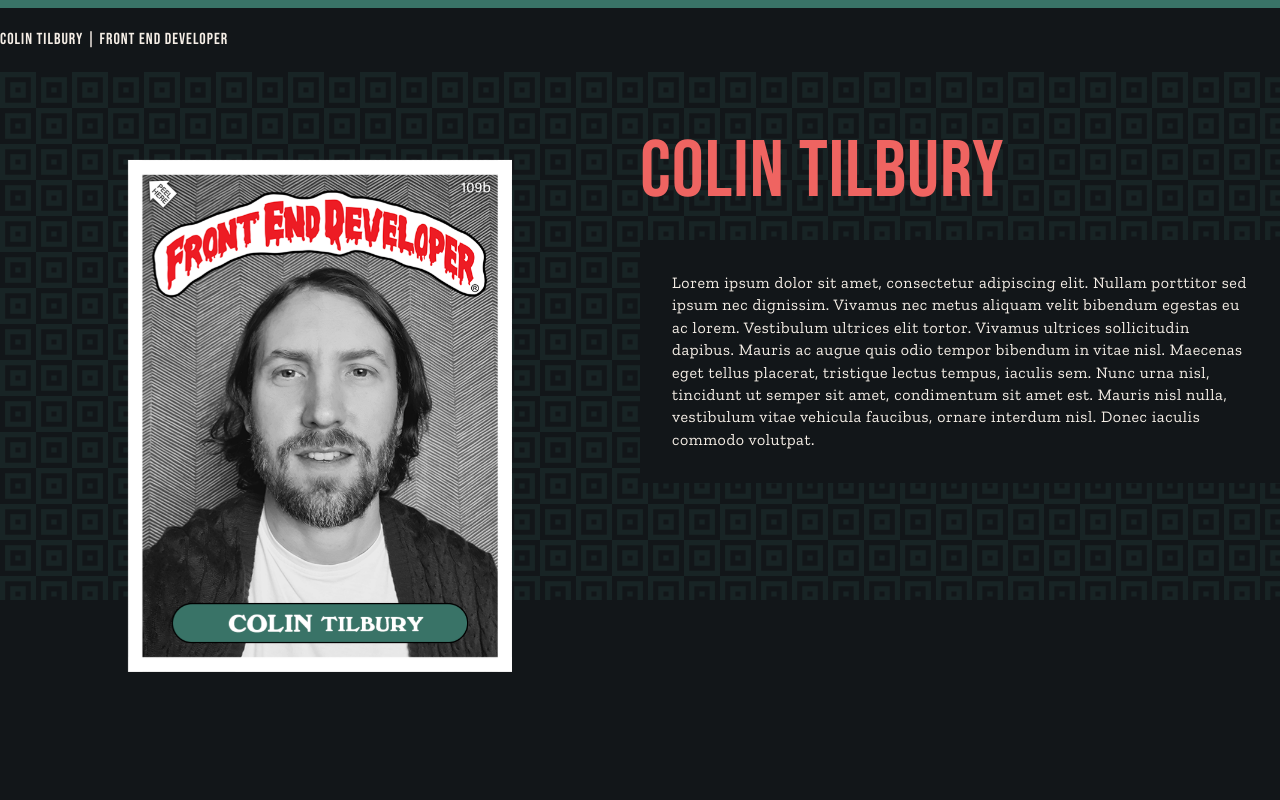
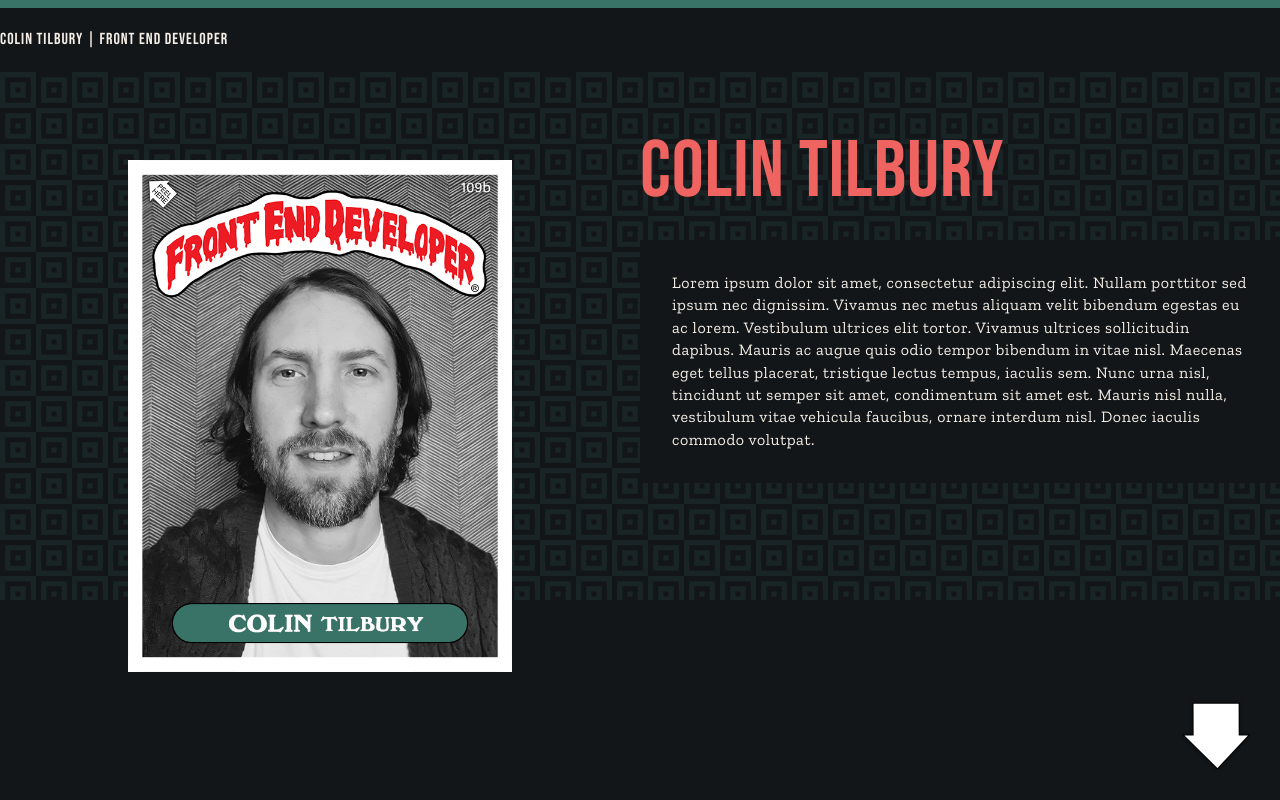
Before and after one commit to ctilbury/portfolio, a Vue app: page / in a window 1280 px wide. Shown: the top 800 px of the page. Built offline with nearby package versions, Linux system fonts and the light colour scheme.

Commit message:
added nav arrows

```diff
--- a/src/App.vue
+++ b/src/App.vue
@@ -2,13 +2,28 @@
   <div>
     <header-bar />
     <main>
-      <section id="about-section">
+      <section
+        id="about-section"
+        ref="aboutSection"
+      >
         <sticker />
         <about />
       </section>
-      <section id="projects-section"></section>
-      <section id="contact-section"></section>
+      <section
+        id="projects-section"
+        ref="projectsSection"
+      >
+      </section>
+      <section
+        id="contact-section"
+        ref="contactSection"
+      >
+      </section>
     </main>
+    <arrows
+      :section="currentSection"
+      @scrollToSection="scrollToSection"
+    />
     <modal
       v-if="showModal"
       @close="showModal = false"
@@ -22,6 +37,7 @@
 import HeaderBar from './components/HeaderBar.vue'
 import Sticker from './components/Sticker.vue'
 import About from './components/About.vue'
+import Arrows from './components/Arrows.vue'
 import Modal from './components/Modal.vue'
 
 export default {
@@ -29,11 +45,23 @@ export default {
     HeaderBar,
     Sticker,
     About,
+    Arrows,
     Modal
   },
   data() {
     return {
+      currentSection: 'about',
       showModal: false
+    }
+  },
+  methods: {
+    scrollToSection(newSection) {
+      this.currentSection = newSection
+      const el = this.$refs[`${newSection}Section`]
+
+      if (el) {
+        el.scrollIntoView({ behavior: 'smooth' })
+      }
     }
   }
 }
--- a/src/assets/styles/base.scss
+++ b/src/assets/styles/base.scss
@@ -23,49 +23,3 @@ p {
   line-height: 1.4;
   font-weight: 300;
 }
-
-a {
-  font-weight: 500;
-  color: #646cff;
-  text-decoration: inherit;
-}
-
-a:hover {
-  color: #535bf2;
-}
-
-body {
-  min-width: 320px;
-  min-height: 100vh;
-}
-
-// h1 {
-//   font-size: 3.2em;
-//   line-height: 1.1;
-// }
-
-button {
-  border-radius: 8px;
-  border: 1px solid transparent;
-  padding: 0.6em 1.2em;
-  font-size: 1em;
-  font-weight: 500;
-  font-family: inherit;
-  background-color: #1a1a1a;
-  cursor: pointer;
-  transition: border-color 0.25s;
-  color: $linen;
-}
-
-button:hover {
-  border-color: #646cff;
-}
-
-button:focus,
-button:focus-visible {
-  outline: 4px auto -webkit-focus-ring-color;
-}
-
-.card {
-  padding: 2em;
-}
--- a/src/assets/styles/layout.scss
+++ b/src/assets/styles/layout.scss
@@ -8,9 +8,9 @@
   background-color: $hookers-green-transparent;
 }
 
-// #content-section {
-
-// }
+#content-section {
+  background-color: $rich-black;
+}
 
 
 @media screen and (min-width: 600px) {
--- /dev/null
+++ b/src/components/Arrows.vue
@@ -0,0 +1,86 @@
+<template>
+  <div id="arrows">
+    <a
+      v-show="section !== 'about'"
+      href=""
+      class="nav-arrow arrow-up"
+      @click.prevent="scroll('up')"
+    >
+      <img
+        src="../assets/images/arrow-up.png"
+        alt="up arrow"
+      />
+    </a>
+    <a
+      v-show="section !== 'contact'"
+      href=""
+      class="nav-arrow arrow-down"
+      @click.prevent="scroll('down')"
+    >
+      <img
+        src="../assets/images/arrow-down.png"
+        alt="down arrow"
+      />
+    </a>
+  </div>
+</template>
+
+<script>
+export default {
+  name: 'Arrows',
+  props: {
+    section: {
+      type: String,
+      default: ''
+    }
+  },
+  data() {
+    return {
+      sections: [
+        'about',
+        'projects',
+        'contact'
+      ]
+    }
+  },
+  methods: {
+    scroll(direction) {
+      let sectionIndex = this.sections.indexOf(this.section)
+      direction === 'down' ? sectionIndex++ : sectionIndex--
+      const newSection = this.sections[sectionIndex]
+      this.$emit('scrollToSection', newSection)
+    }
+  }
+}
+</script>
+
+<style lang="scss" scoped>
+#arrows {
+  position: fixed;
+  top: 0;
+  right: 0;
+  bottom: 0;
+  left: 0;
+}
+
+.nav-arrow {
+  position: absolute;
+  right: 1.5rem;
+  display: block;
+  width: 5rem;
+  cursor: pointer;
+
+  &.arrow-up {
+    top: 6rem;
+  }
+
+  &.arrow-down {
+    bottom: 1.5rem;
+  }
+
+  img {
+    width: 100%;
+    display: block;
+  }
+}
+</style>
--- a/src/components/HeaderBar.vue
+++ b/src/components/HeaderBar.vue
@@ -16,6 +16,7 @@ header {
   right: 0;
   background-color: $rich-black;
   border-top: 0.5rem $hookers-green solid;
+  z-index: 1;
 }
 
 .header-wrap {
```
Also changed, not shown: src/assets/images/arrow-down.png (added), src/assets/images/arrow-up.png (added).
